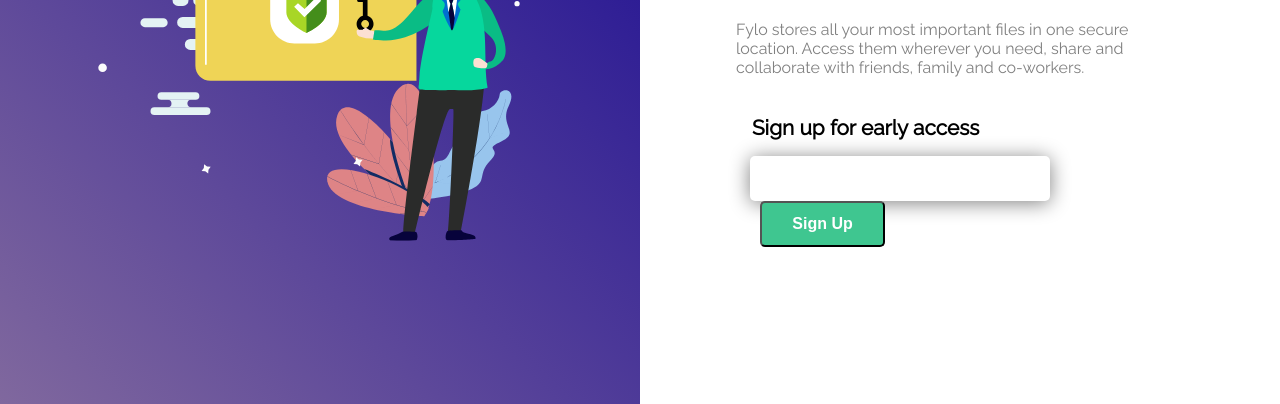
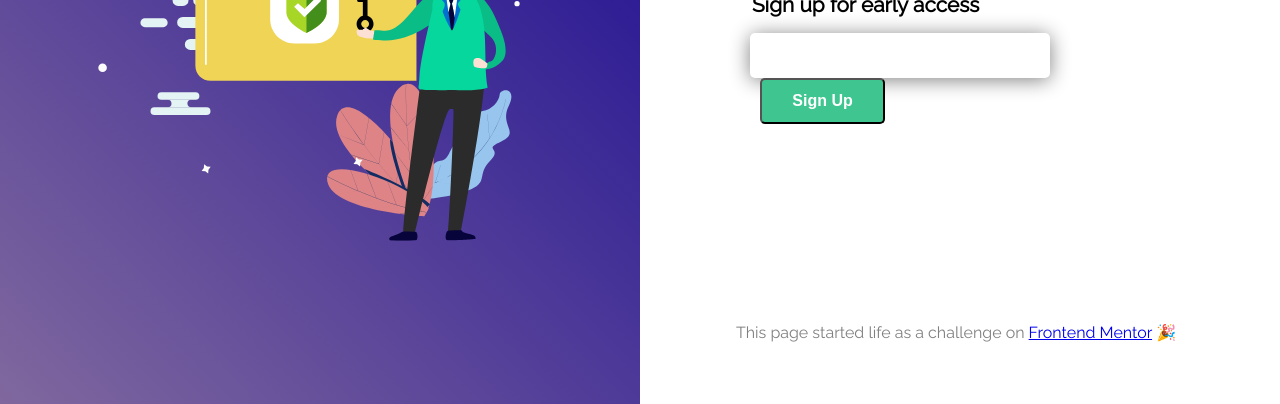
Before and after one commit to nvandenberge/fylo-signup, a plain HTML site: page index.html in a window 1280 px wide. Shown: the part 396-800 px from the top of the page. Drawn offline with Linux system fonts and the light colour scheme.

Commit message:
added footer

```diff
--- a/css/main.css
+++ b/css/main.css
@@ -103,5 +103,10 @@
   color: white;
   font-weight: bold;
   font-size: 1em;
-  margin-left: 10px
+  margin-left: 10px;
+  margin-bottom: 20%;
 }
+
+footer {
+  padding-top: 20%;
+}
--- a/index.html
+++ b/index.html
@@ -37,6 +37,9 @@
       </header>
     </div>
 
+    <!-- < ========== Main Content ==========> -->
+
+
     <main>
       <div>
         <h1>All your files in one secure location, accessible anywhere.</h1>
@@ -45,6 +48,8 @@
           Fylo stores all your most important files in one secure location. Access them wherever you need, share and collaborate with friends,
           family and co-workers.
         </p>
+
+        <!-- < ========== Search Bar ==========> -->
 
         <form action="">
           <fieldset>
@@ -58,14 +63,16 @@
             </label>
           </fieldset>
         </form>
+
+        <footer>
+          <p class="attribution">
+            This page started life as a challenge on <a href="https://www.frontendmentor.io?ref=challenge" target="_blank">Frontend Mentor</a> 🎉
+          </p>
+        </footer>
       </div>
     </main>
   </section>
 
-    <!-- <footer>
-      <p class="attribution">
-        This page started life as a challenge on <a href="https://www.frontendmentor.io?ref=challenge" target="_blank">Frontend Mentor</a> 🎉
-      </p>
-    </footer> -->
 </body>
+
 </html>
```
Lines whose indentation alone changed are shown as unchanged.
